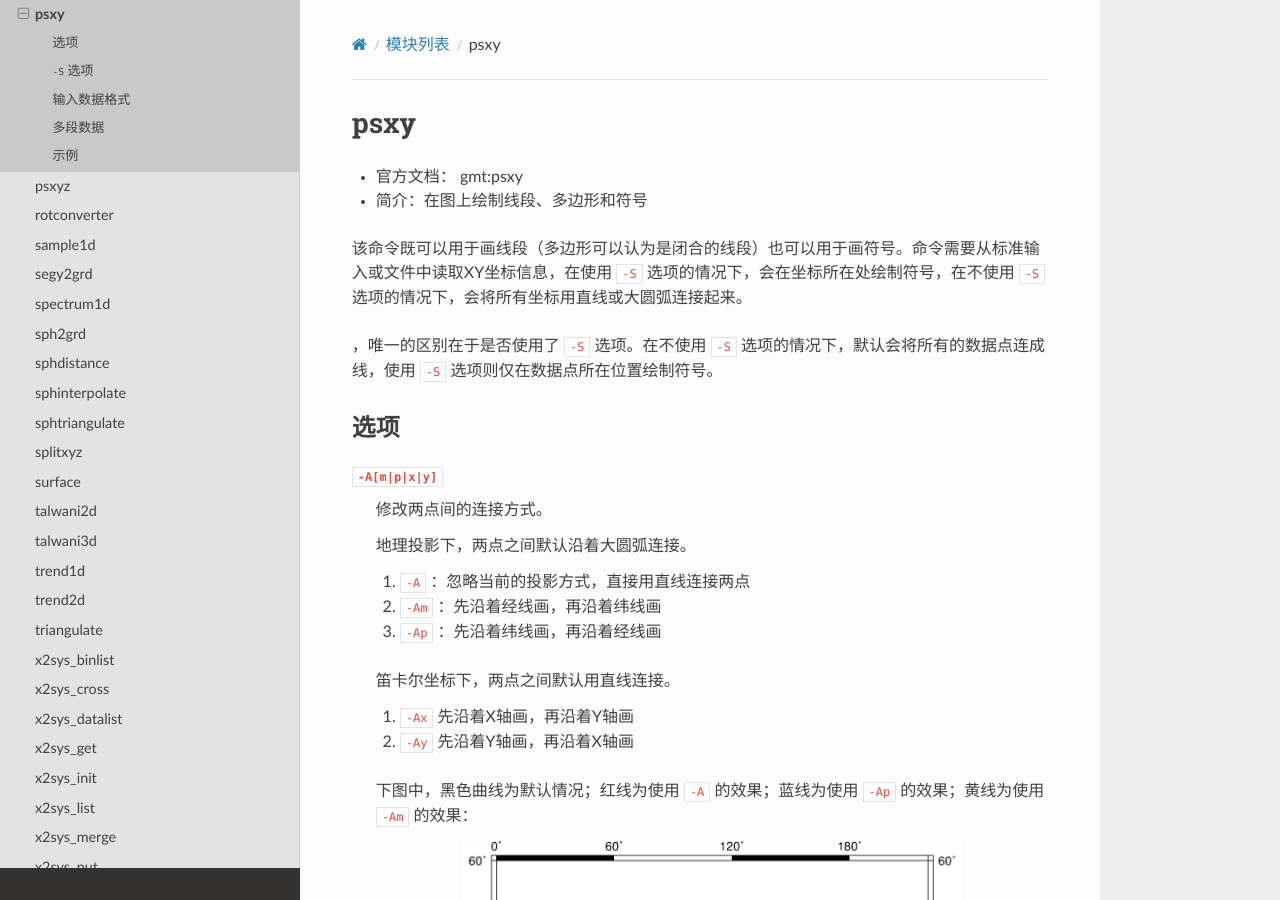
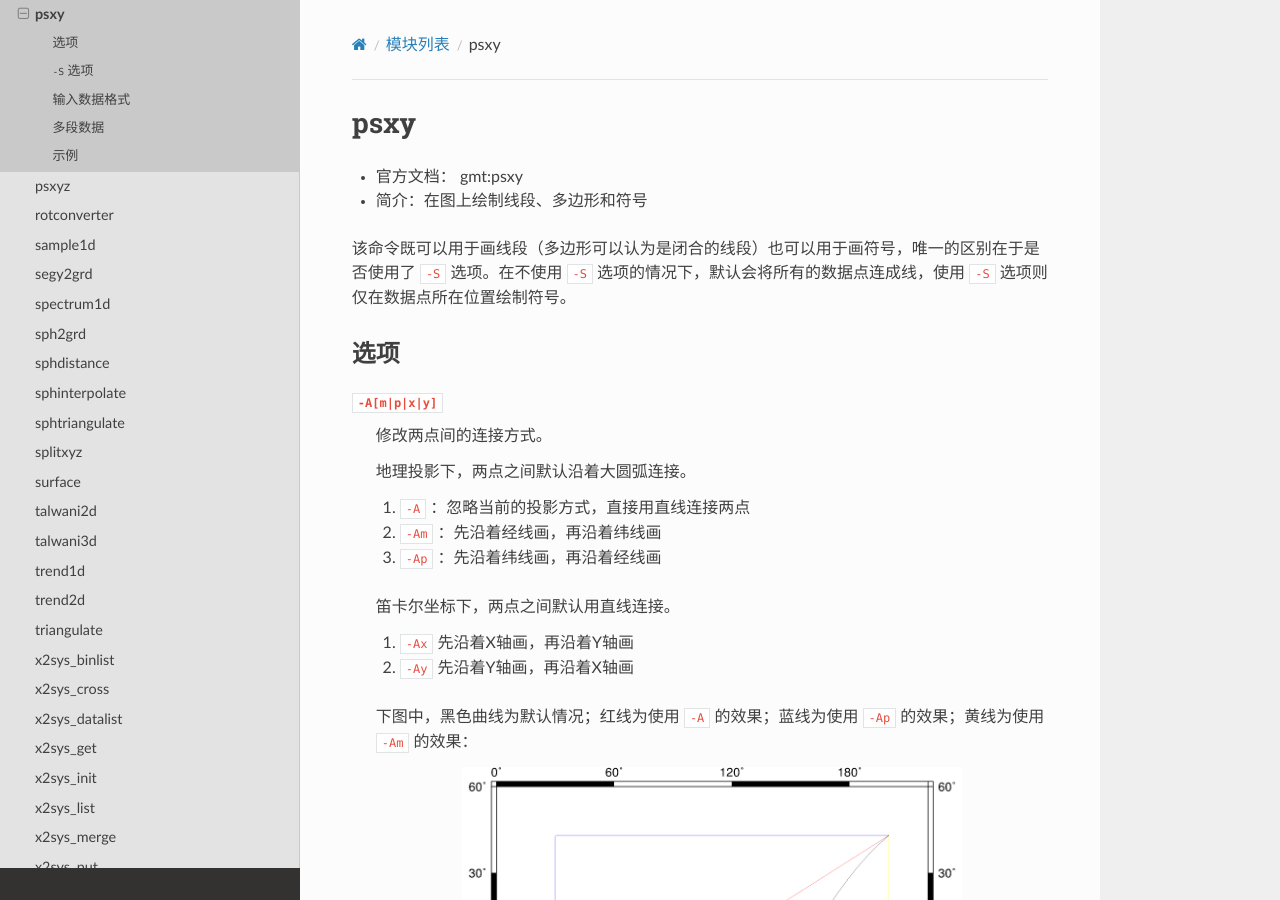
Before and after one commit to seisman/GMT5_Docs, a Sphinx documentation site: the page built from source/psxy.rst, in a window 1280 px wide and 900 px high. Built offline with Sphinx 7.4.7 and the Read the Docs theme 2.0.0, drawn with Linux system fonts in a browser that asks for light colours; pages that are not in the unit, such as notebooks, are missing from menus.

Commit message:
fix psxy.rst

```diff
--- a/source/psxy.rst
+++ b/source/psxy.rst
@@ -6,9 +6,7 @@ psxy
 - 官方文档： :ref:`gmt:psxy`
 - 简介：在图上绘制线段、多边形和符号
 
-该命令既可以用于画线段（多边形可以认为是闭合的线段）也可以用于画符号。命令需要从标准输入或文件中读取XY坐标信息，在使用 ``-S`` 选项的情况下，会在坐标所在处绘制符号，在不使用 ``-S`` 选项的情况下，会将所有坐标用直线或大圆弧连接起来。
-
-，唯一的区别在于是否使用了 ``-S`` 选项。在不使用 ``-S`` 选项的情况下，默认会将所有的数据点连成线，使用 ``-S`` 选项则仅在数据点所在位置绘制符号。
+该命令既可以用于画线段（多边形可以认为是闭合的线段）也可以用于画符号，唯一的区别在于是否使用了 ``-S`` 选项。在不使用 ``-S`` 选项的情况下，默认会将所有的数据点连成线，使用 ``-S`` 选项则仅在数据点所在位置绘制符号。
 
 选项
 ----
```
